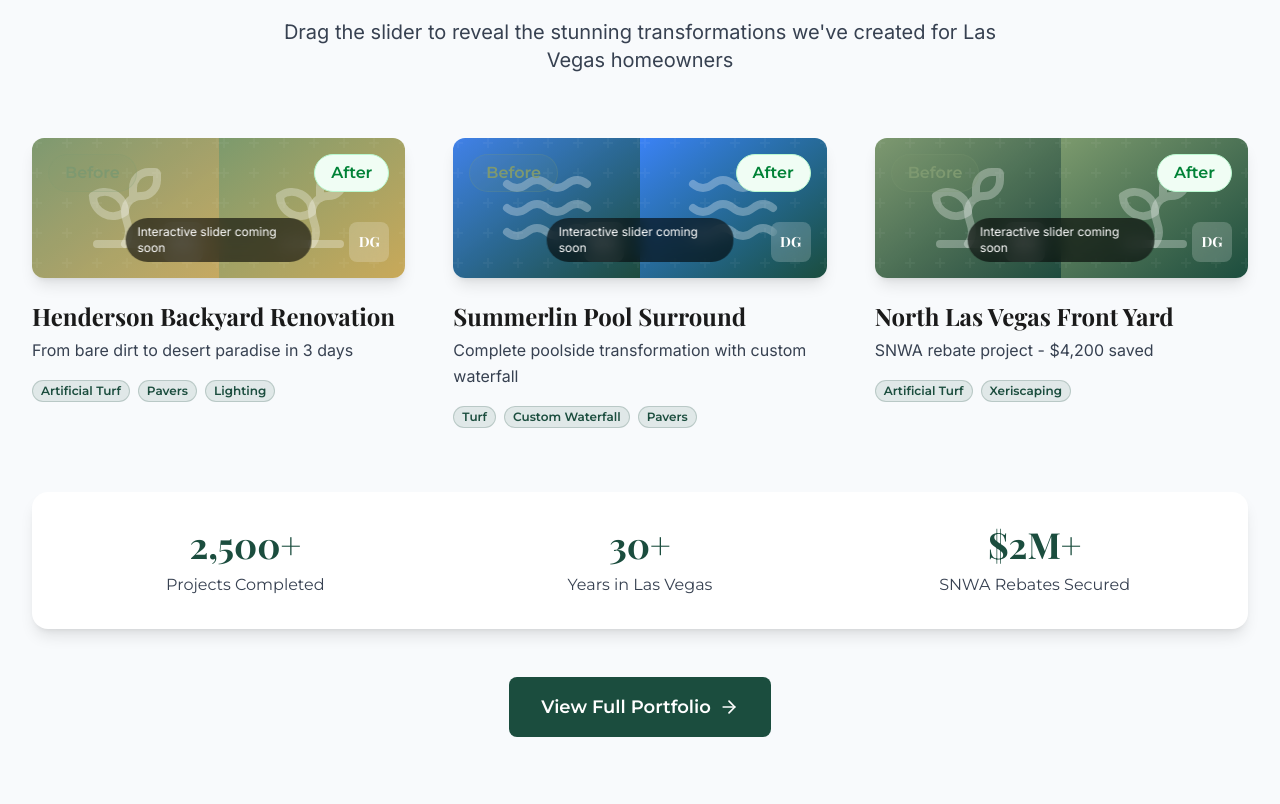
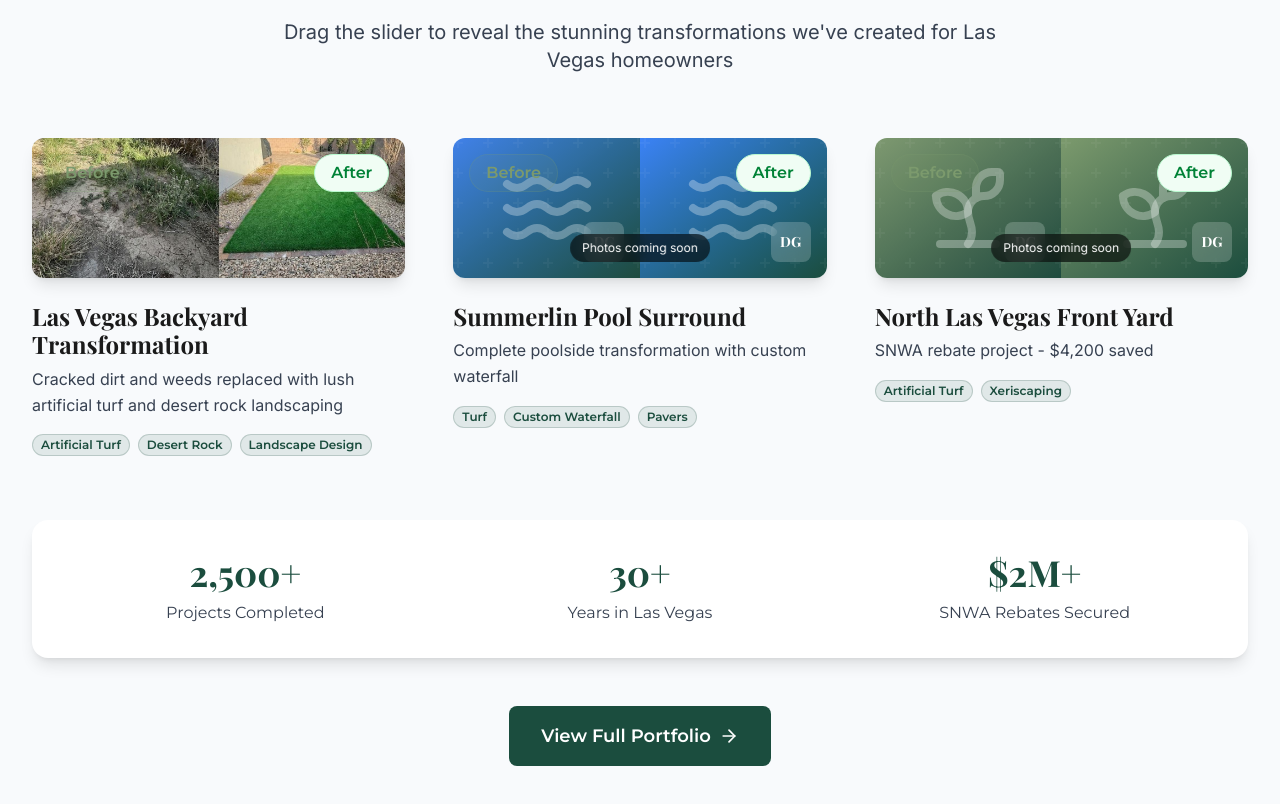
Before and after one commit to zebdawson/DesertGreenscapes, a Next.js app: page / in a window 1280 px wide. Shown: the part 4900-5704 px from the top of the page. Built offline with nearby package versions, Linux system fonts and the light colour scheme.

Commit message:
Update BeforeAfterShowcase with real project data

```diff
--- a/src/components/sections/BeforeAfterShowcase.tsx
+++ b/src/components/sections/BeforeAfterShowcase.tsx
@@ -1,22 +1,22 @@
 'use client';
 
 import Link from 'next/link';
+import Image from 'next/image';
 import { ArrowRight } from 'lucide-react';
 import Section from '@/components/ui/Section';
-import BeforeAfterSlider from '@/components/ui/BeforeAfterSlider';
 import Button from '@/components/ui/Button';
 import Badge from '@/components/ui/Badge';
 import PlaceholderImage from '@/components/ui/PlaceholderImage';
 
-// Placeholder data - will use real images when available
 const BEFORE_AFTER_PROJECTS = [
   {
     id: 1,
-    title: 'Henderson Backyard Renovation',
-    description: 'From bare dirt to desert paradise in 3 days',
-    services: ['Artificial Turf', 'Pavers', 'Lighting'],
-    beforeImage: 'placeholder-before-1',
-    afterImage: 'placeholder-after-1',
+    title: 'Las Vegas Backyard Transformation',
+    description: 'Cracked dirt and weeds replaced with lush artificial turf and desert rock landscaping',
+    services: ['Artificial Turf', 'Desert Rock', 'Landscape Design'],
+    beforeImage: '/images/projects/project-01-before.jpg',
+    afterImage: '/images/projects/project-01-after.jpg',
+    isReal: true,
     category: 'landscape'
   },
   {
@@ -26,6 +26,7 @@ const BEFORE_AFTER_PROJECTS = [
     services: ['Turf', 'Custom Waterfall', 'Pavers'],
     beforeImage: 'placeholder-before-2',
     afterImage: 'placeholder-after-2',
+    isReal: false,
     category: 'waterfall'
   },
   {
@@ -35,6 +36,7 @@ const BEFORE_AFTER_PROJECTS = [
     services: ['Artificial Turf', 'Xeriscaping'],
     beforeImage: 'placeholder-before-3',
     afterImage: 'placeholder-after-3',
+    isReal: false,
     category: 'turf'
   }
 ];
@@ -59,44 +61,68 @@ export default function BeforeAfterShowcase() {
       <div className="grid grid-cols-1 lg:grid-cols-3 gap-8 lg:gap-12">
         {BEFORE_AFTER_PROJECTS.map((project) => (
           <div key={project.id}>
-            {/* Placeholder BeforeAfter using PlaceholderImages */}
             <div className="relative rounded-xl overflow-hidden shadow-lg mb-6">
               <div className="grid grid-cols-2 gap-0">
+                {/* Before */}
                 <div className="relative">
+                  {project.isReal ? (
+                    <div className="relative w-full" style={{ aspectRatio: '4/3' }}>
+                      <Image
+                        src={project.beforeImage}
+                        alt={`Before - ${project.title}`}
+                        fill
+                        className="object-cover"
+                        sizes="(max-width: 768px) 50vw, 200px"
+                      />
+                    </div>
+                  ) : (
                     <PlaceholderImage
                       category={project.category as any}
                       aspectRatio="4:3"
                       showOverlay={false}
                       className="rounded-none"
                     />
-                  <div className="absolute top-4 left-4">
-                    <Badge variant="secondary" size="lg">
-                      Before
-                    </Badge>
+                  )}
+                  <div className="absolute top-4 left-4 z-10">
+                    <Badge variant="secondary" size="lg">Before</Badge>
                   </div>
-                  {/* Grayscale overlay to simulate "before" look */}
                   <div className="absolute inset-0 bg-black/10 mix-blend-color" />
                 </div>
+
+                {/* After */}
                 <div className="relative">
+                  {project.isReal ? (
+                    <div className="relative w-full" style={{ aspectRatio: '4/3' }}>
+                      <Image
+                        src={project.afterImage}
+                        alt={`After - ${project.title}`}
+                        fill
+                        className="object-cover"
+                        sizes="(max-width: 768px) 50vw, 200px"
+                      />
+                    </div>
+                  ) : (
                     <PlaceholderImage
                       category={project.category as any}
                       aspectRatio="4:3"
                       showOverlay={false}
                       className="rounded-none"
                     />
-                  <div className="absolute top-4 right-4">
-                    <Badge variant="success" size="lg">
-                      After
-                    </Badge>
+                  )}
+                  <div className="absolute top-4 right-4 z-10">
+                    <Badge variant="success" size="lg">After</Badge>
                   </div>
                 </div>
               </div>
-              {/* Drag instruction overlay */}
+
+              {/* Overlay label for placeholders only */}
+              {!project.isReal && (
                 <div className="absolute bottom-4 left-1/2 -translate-x-1/2">
                   <div className="bg-black/60 backdrop-blur-sm text-white text-xs px-3 py-1.5 rounded-full">
-                  Interactive slider coming soon
+                    Photos coming soon
                   </div>
                 </div>
+              )}
             </div>
 
             {/* Project Details */}
@@ -123,28 +149,16 @@ export default function BeforeAfterShowcase() {
       <div className="mt-16 bg-white rounded-2xl p-8 shadow-lg">
         <div className="grid grid-cols-1 md:grid-cols-3 gap-8 text-center">
           <div>
-            <div className="text-4xl font-headline font-bold text-forest-green mb-2">
-              2,500+
-            </div>
-            <div className="text-slate font-accent">
-              Projects Completed
-            </div>
+            <div className="text-4xl font-headline font-bold text-forest-green mb-2">2,500+</div>
+            <div className="text-slate font-accent">Projects Completed</div>
           </div>
           <div>
-            <div className="text-4xl font-headline font-bold text-forest-green mb-2">
-              30+
-            </div>
-            <div className="text-slate font-accent">
-              Years in Las Vegas
-            </div>
+            <div className="text-4xl font-headline font-bold text-forest-green mb-2">30+</div>
+            <div className="text-slate font-accent">Years in Las Vegas</div>
           </div>
           <div>
-            <div className="text-4xl font-headline font-bold text-forest-green mb-2">
-              $2M+
-            </div>
-            <div className="text-slate font-accent">
-              SNWA Rebates Secured
-            </div>
+            <div className="text-4xl font-headline font-bold text-forest-green mb-2">$2M+</div>
+            <div className="text-slate font-accent">SNWA Rebates Secured</div>
           </div>
         </div>
       </div>
```
Lines whose indentation alone changed are shown as unchanged.
